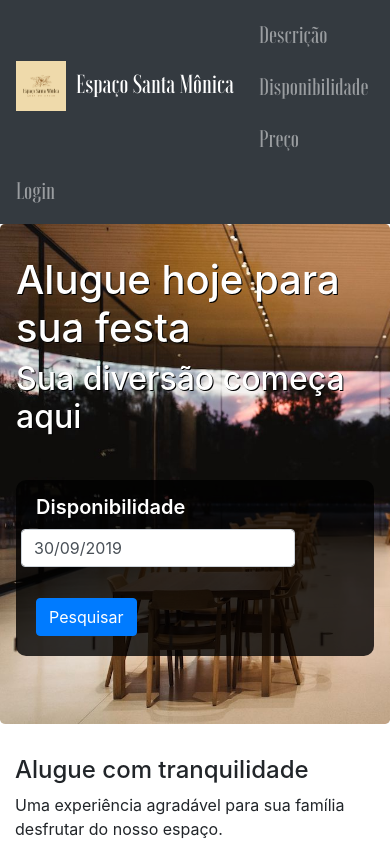
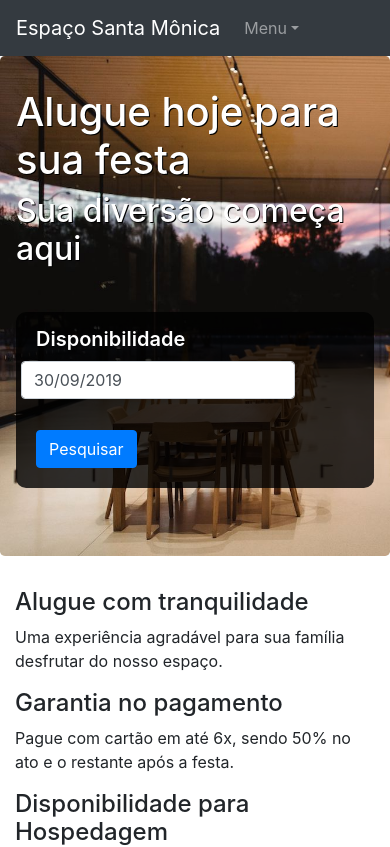
Before and after one commit to lucasgaricoix/santa-monica-web, a React (Create React App) app: page / in a window 390 px wide. Shown: the top 847 px of the page. Built offline with nearby package versions, Linux system fonts and the light colour scheme; no server answers.

Commit message:
Ajustando o resize

```diff
--- a/src/pages/home/Header.tsx
+++ b/src/pages/home/Header.tsx
@@ -4,7 +4,7 @@ import './style/header.css'
 import logo from '../../assets/img/logo-santa-monica.jpg'
 
 const Header: React.FC = () => {
-  const [width, setWidth] = useState(0);
+  const [width, setWidth] = useState(window.innerWidth);
 
   function handleWindowSizeChange() {
     setWidth(window.innerWidth);
@@ -12,15 +12,9 @@ const Header: React.FC = () => {
 
   useEffect(() => {
     window.addEventListener('resize', handleWindowSizeChange);
-  },[width])
+  })
 
-  const isMobile = width && width <= 500;
-
-  if (isMobile) {
-    return <Mobile />
-  } else {
-    return <Desktop />
-  }
+  return width <= 550 ? <Mobile /> : <Desktop />
 
   function Mobile() {
     return (
```
